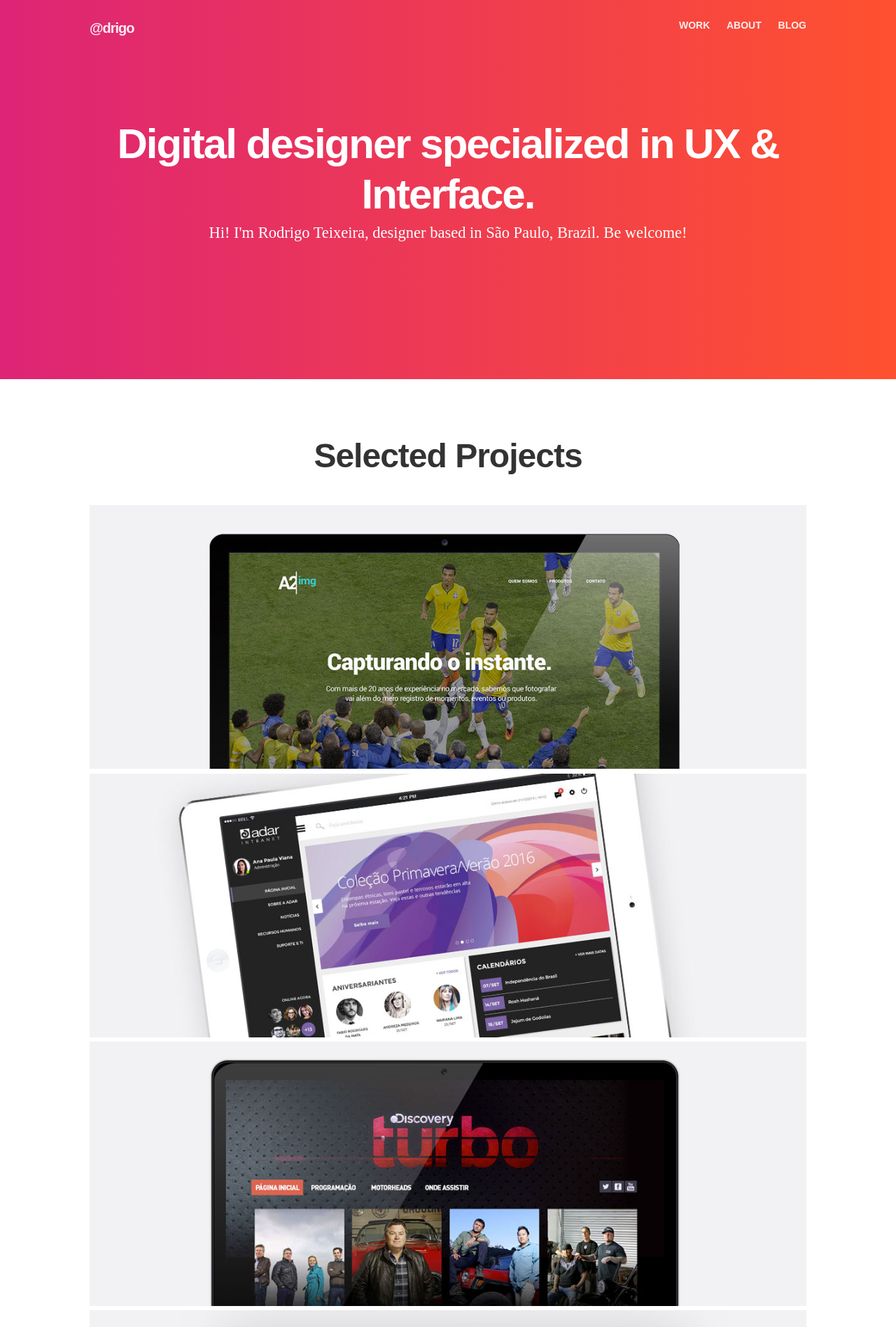
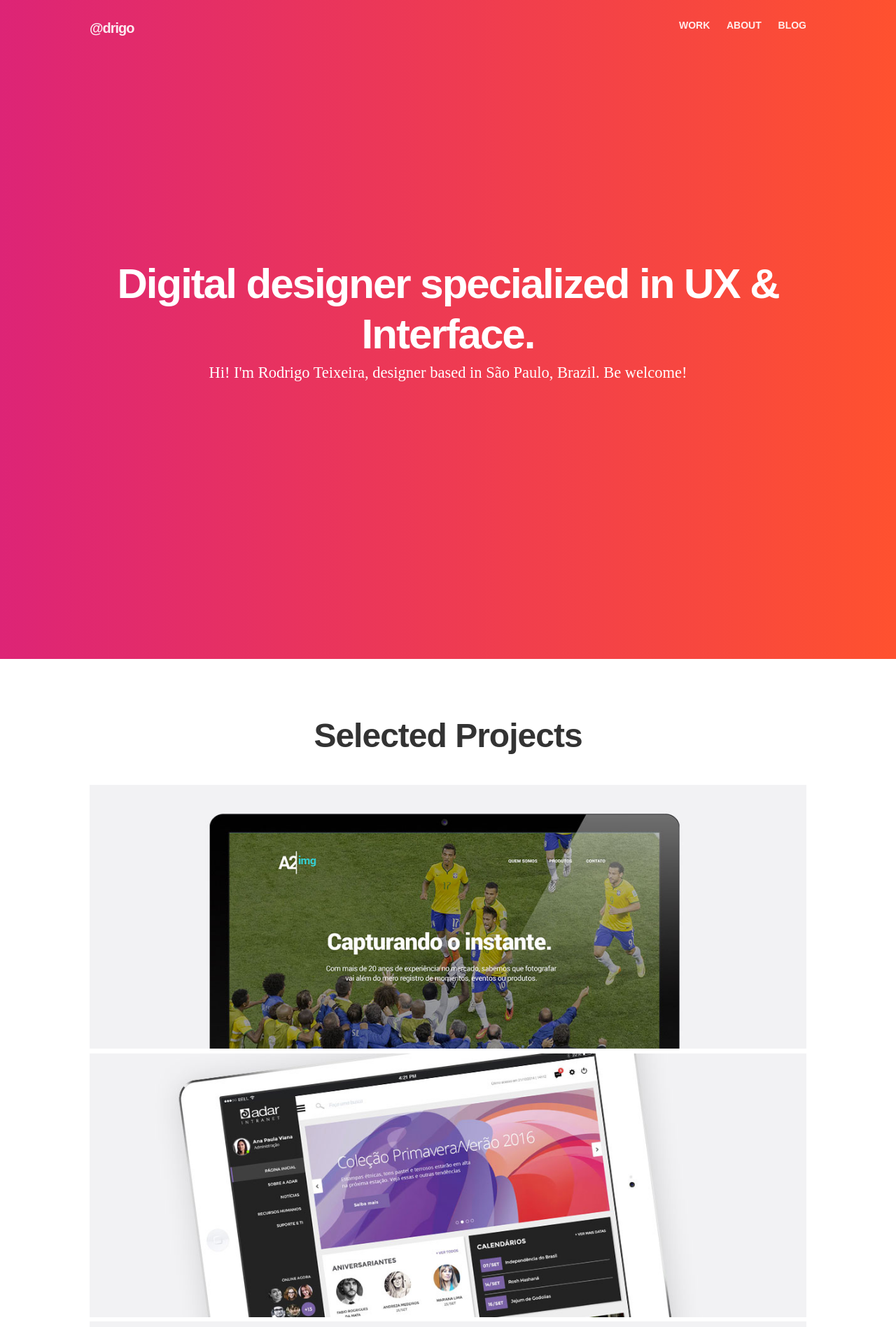
Before and after one commit to drigoteixeira/drigoteixeira.github.io, a Jekyll site: the page built from index.html, in a window 1280 px wide. Shown: the top 1897 px of the page at 70% size. Built offline with Jekyll 4.4.1, drawn with Linux system fonts in a browser that asks for light colours; nearby versions of some CDN libraries.

Commit message:
Update homepage

```diff
--- a/_scss/layout.scss
+++ b/_scss/layout.scss
@@ -11,6 +11,11 @@ background: linear-gradient(to left, #FF512F, #DD2476); /* Chrome 10-25, Safari
   width: 100%;
   margin-bottom: 40px;
   padding: 50px 0;
+}
+
+.hero-cover {
+  height: 100%;
+  padding: 250px 0;
 }
 
 
--- a/index.html
+++ b/index.html
@@ -1,12 +1,13 @@
 ---
 layout: home
 ---
-<div class="hero">
+<div class="hero hero-cover">
     <div class="container">
         <div class="row">
             <div class="twelve columns jumbo">
                 <h1 class="heading">Digital designer specialized in UX &amp; Interface.</h1>
                 <p>Hi! I'm Rodrigo Teixeira, designer based in São Paulo, Brazil. Be welcome!</p>
+
             </div>
         </div>
 	</div>
```
Also changed, not shown: _includes/footer.html (line endings or trailing spaces).
